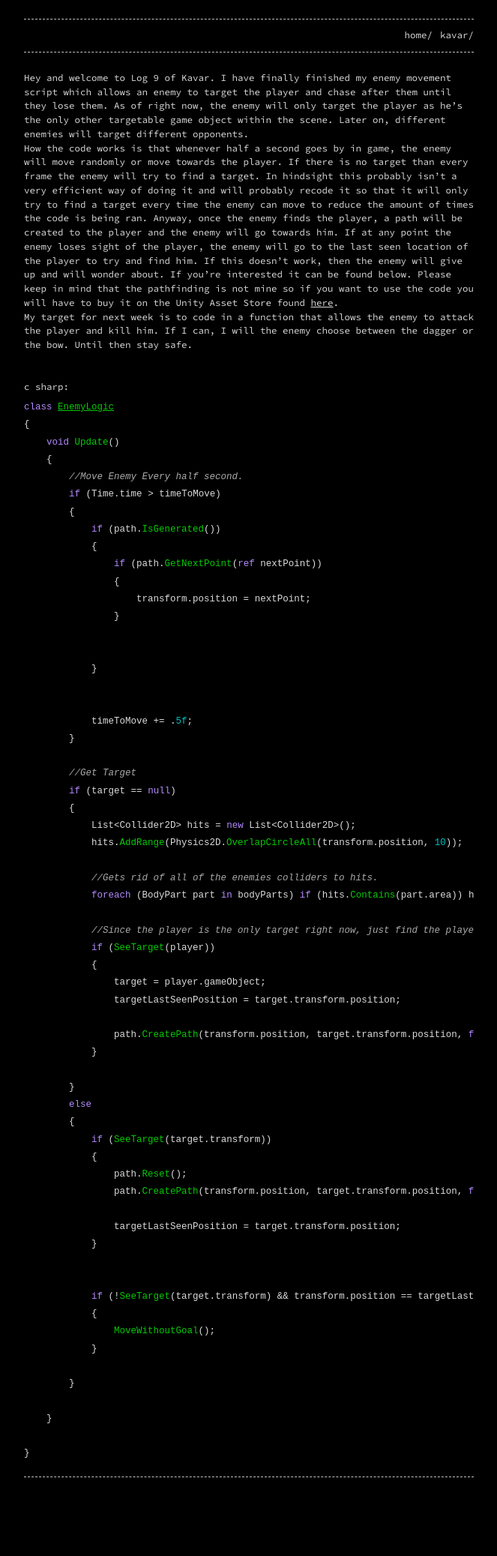
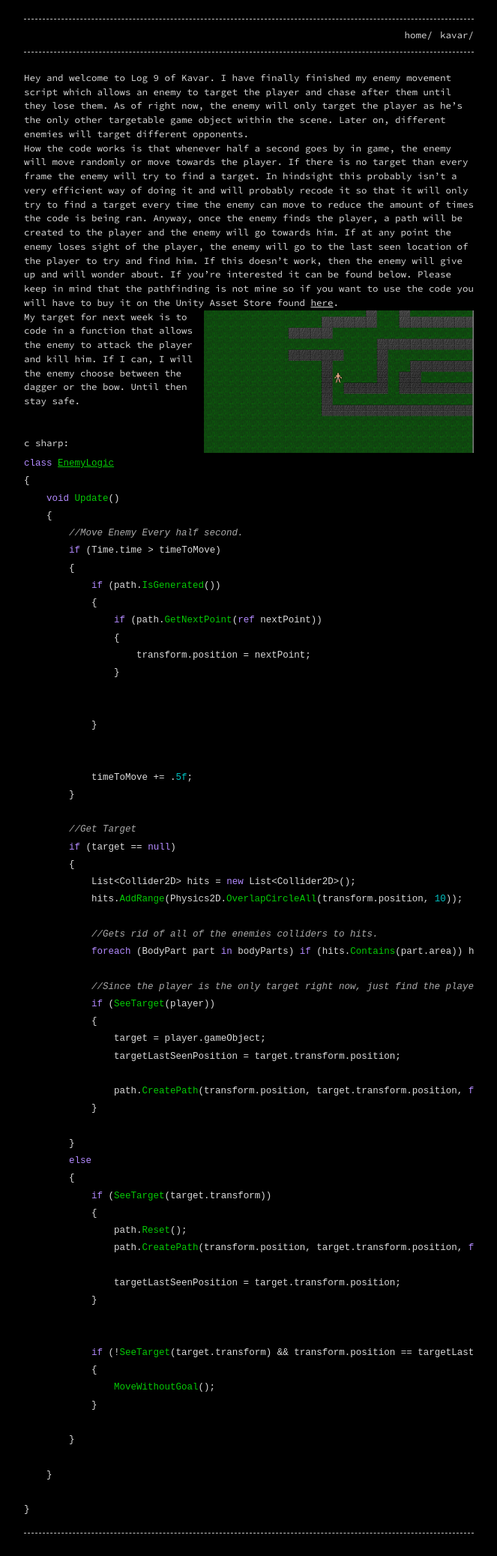
Before and after one commit to KyleS01/KyleS01.github.io, a Jekyll site: the page built from _posts/2020-8-09-Kavar Log 9.markdown, in a window 1280 px wide. Shown: the whole page at 75% size, without its empty margins (308-971 px from the left). Built offline with Jekyll 4.4.1, drawn with Linux system fonts in a browser that asks for light colours; before the commit the page ends 2000 px from its top, so only the background shows below that.

Commit message:
Update 2020-8-09-Kavar Log 9.markdown

```diff
--- a/_posts/2020-8-09-Kavar Log 9.markdown
+++ b/_posts/2020-8-09-Kavar Log 9.markdown
@@ -8,6 +8,7 @@ categories: Kavar
 Hey and welcome to Log 9 of Kavar. I have finally finished my enemy movement script which allows an enemy to target the player and chase after them until they lose them. As of right now, the enemy will only target the player as he’s the only other targetable game object within the scene. Later on, different enemies will target different opponents.
 How the code works is that whenever half a second goes by in game, the enemy will move randomly or move towards the player. If there is no target than every frame the enemy will try to find a target. In hindsight this probably isn’t a very efficient way of doing it and will probably recode it so that it will only try to find a target every time the enemy can move to reduce the amount of times the code is being ran. Anyway, once the enemy finds the player, a path will be created to the player and the enemy will go towards him. If at any point the enemy loses sight of the player, the enemy will go to the last seen location of the player to try and find him. If this doesn’t work, then the enemy will give up and will wonder about. If you’re interested it can be found below. Please keep in mind that the pathfinding is not mine so if you want to use the code you will have to buy it on the Unity Asset Store found [here](https://assetstore.unity.com/packages/tools/ai/simple-tile-pathfinding-136493).
 
+<img align="right" width="360" height="190" src="/images/EnemyDetection.gif">
 
 
 
```
